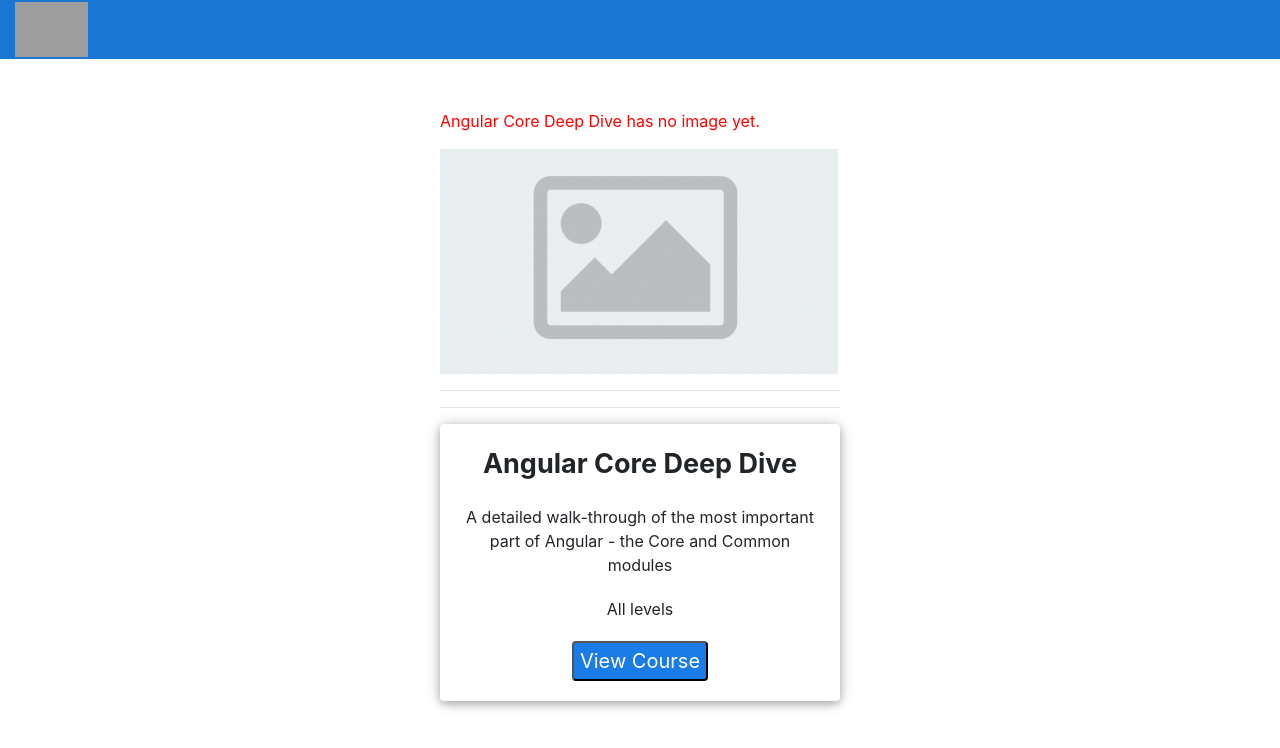
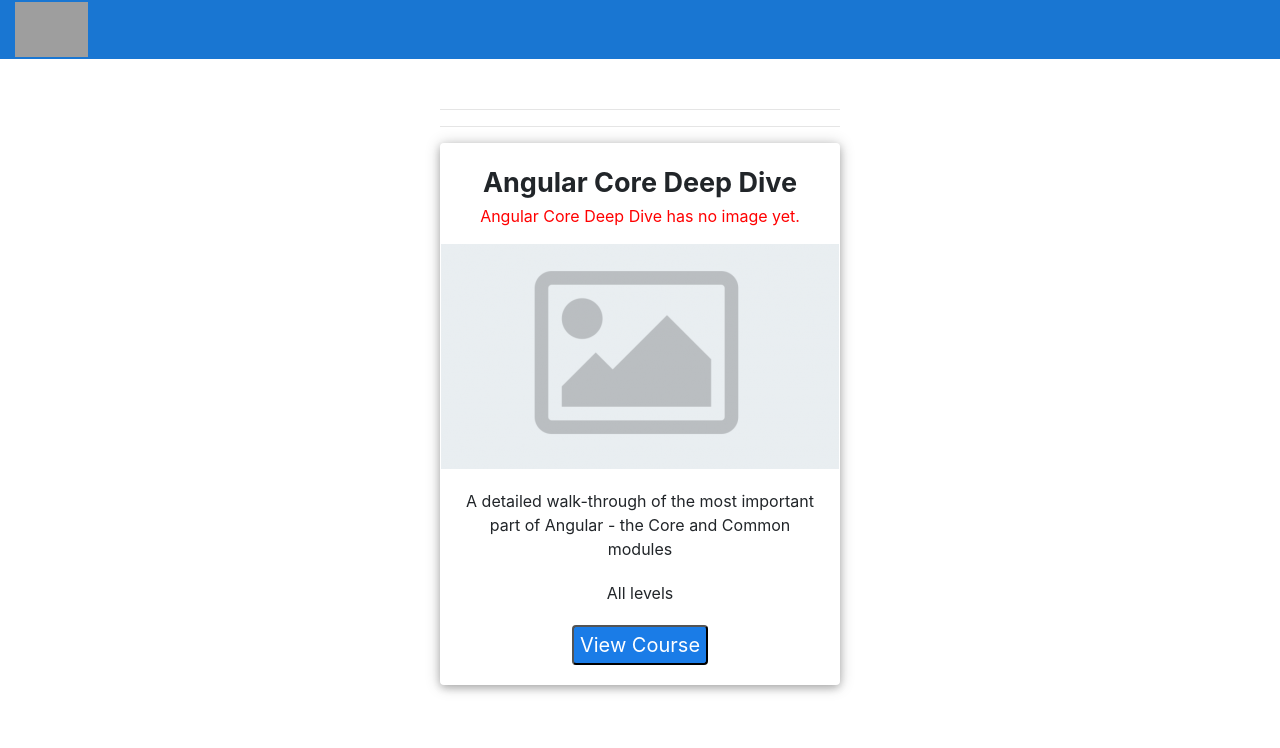
Before and after one commit to university-of-angular/corso-angular, an Angular app: page / in a window 1280 px wide. Shown: the top 748 px of the page. Built offline with nearby package versions, Linux system fonts and the light colour scheme; grey boxes are pictures that could not be loaded.

Commit message:
Angular Templates as Component Inputs

```diff
--- a/src/app/app.component.html
+++ b/src/app/app.component.html
@@ -11,13 +11,9 @@
     <img src="/assets/empty-image.png">
   </ng-template>
 
-  <!-- Instantiating the template and setting it a context with the *ngTemplateOutlet directive-->
-  <ng-container *ngTemplateOutlet="blankImage; context: { description: course.description }">
-
-  </ng-container>
-
   <hr><hr>
   <app-course-card [course]="course"
+                   [noImageTpl]="blankImage"
                    (courseSelected)="onCourseSelected($event)">
 
     <app-course-image [src]="course.iconUrl"></app-course-image>
--- a/src/app/components/course-card/course-card.component.html
+++ b/src/app/components/course-card/course-card.component.html
@@ -13,7 +13,11 @@
 
 
     <ng-content select="app-course-image"
-                *ngIf="course.iconUrl; else blankImage"></ng-content>
+                *ngIf="course.iconUrl; else noImage"></ng-content>
+
+    <ng-template #noImage>
+      <ng-container *ngTemplateOutlet="noImageTpl; context:{ description: course.description }"></ng-container>
+    </ng-template>
 
     <ng-content select=".card-body"></ng-content>
 
--- a/src/app/components/course-card/course-card.component.ts
+++ b/src/app/components/course-card/course-card.component.ts
@@ -1,4 +1,4 @@
-import { Component, OnInit, Input, Output, EventEmitter, ViewEncapsulation, ViewChild, AfterViewInit, ContentChild, ContentChildren, QueryList, AfterContentInit, ElementRef } from '@angular/core';
+import { Component, OnInit, Input, Output, EventEmitter, ViewEncapsulation, ViewChild, AfterViewInit, ContentChild, ContentChildren, QueryList, AfterContentInit, ElementRef, TemplateRef } from '@angular/core';
 import { Course } from './model/course';
 import { CourseImageComponent } from '../course-image/course-image.component';
 
@@ -15,6 +15,9 @@ export class CourseCardComponent implements OnInit, AfterViewInit, AfterContentI
 
   @Input()
   cardIndex: number;
+
+  @Input()
+  noImageTpl: TemplateRef<any>;
 
   @Output()
   courseSelected = new EventEmitter<Course>();
```
